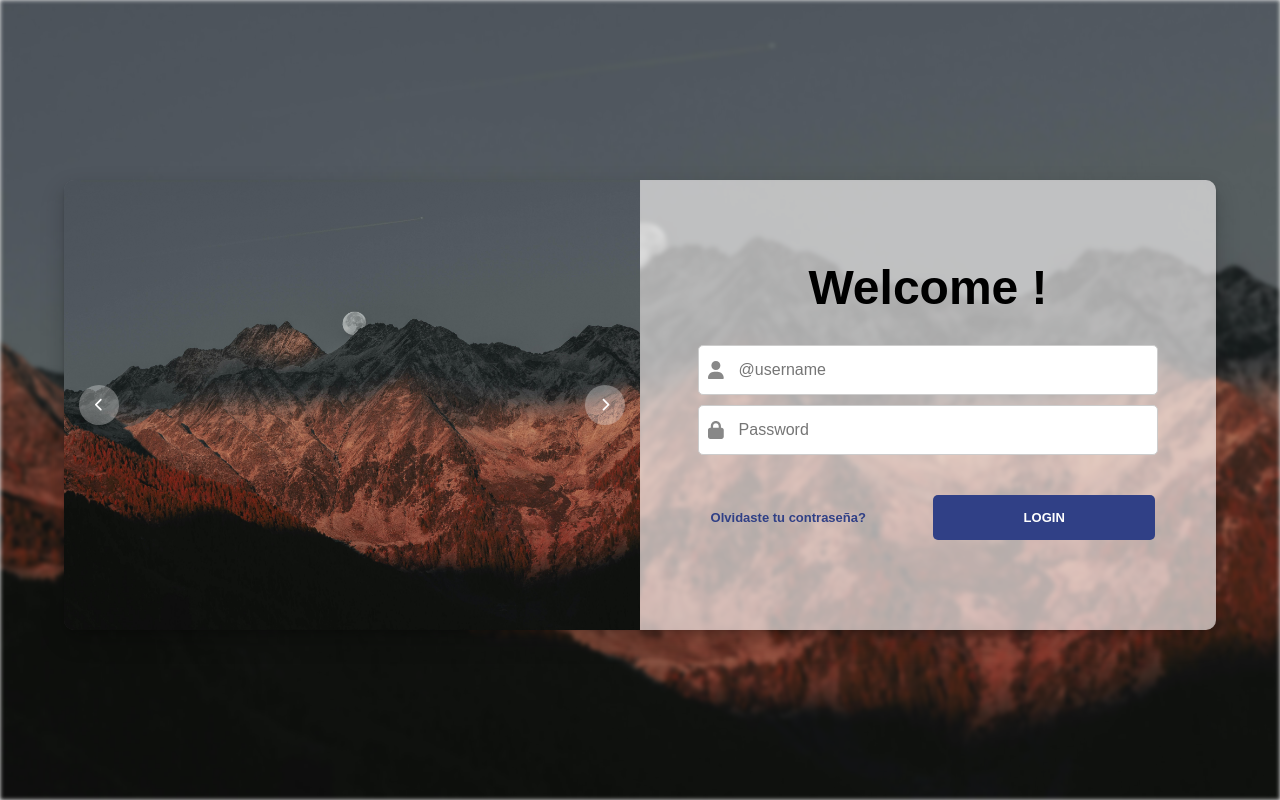
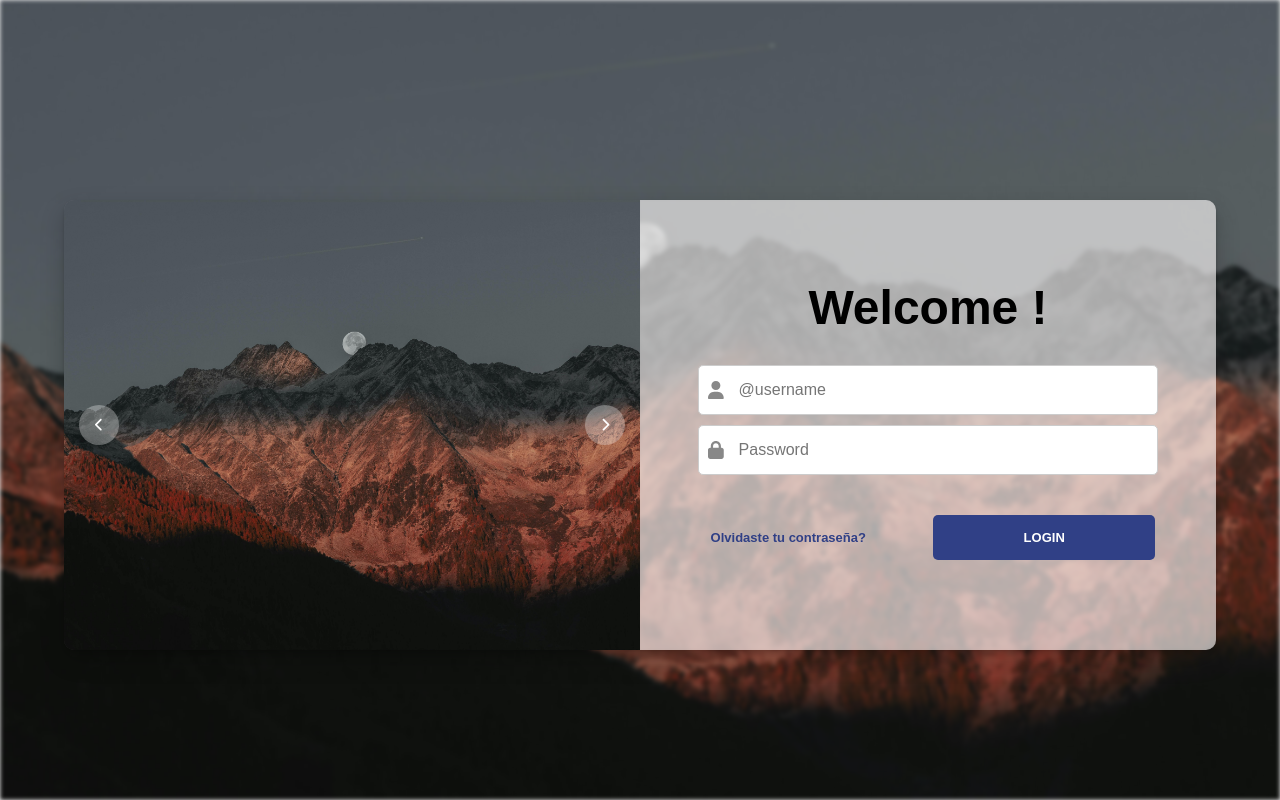
Before and after one commit to MauricioEsparron/ThesisConsulting, a React (Vite) app in the folder react-app/: page /Login in a window 1280 px wide. Built offline with nearby package versions, Linux system fonts and the light colour scheme.

Commit message:
se modificaron efectos css en login.css

```diff
--- a/react-app/src/css/login.css
+++ b/react-app/src/css/login.css
@@ -319,7 +319,7 @@
     width: 70%;
   }
 }
-@media screen and (max-width: 1365px) {
+@media screen and (max-width: 1366px) {
   .contenedor-login2 {
     background-size: cover;
     background-position: center;
@@ -330,7 +330,7 @@
   }
 
   .subcontenedor-login2-global {
-    margin: 150px auto;
+    margin: 170px auto;
     width: 90%;
     display: flex;
     flex-direction: row;
@@ -429,13 +429,13 @@
 }
 @media screen and (max-width: 977px) {
   .subcontenedor-login2-global {
-    margin: 180px auto;
+    margin: 190px auto;
     width: 90%;
   }
 }
 @media screen and (max-width: 842px) {
   .subcontenedor-login2-global {
-    margin: 180px auto;
+    margin: 200px auto;
     width: 90%;
   }
   .contendor_titulo-login2 {
@@ -500,7 +500,6 @@
     font-weight: 600;
   }
 }
-
 @media screen and (max-width: 588px) {
   .subcontenedor-login2-global {
     margin: 30px auto;
```
